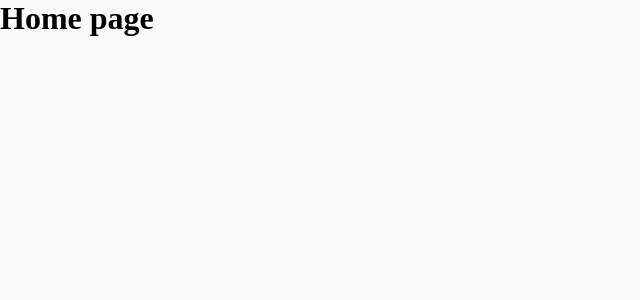
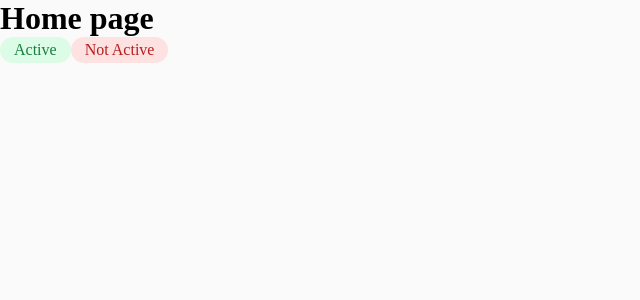
Before and after one commit to dmitrysdevfs/nextjs-crm, a Next.js app: page / in a window 1280 px wide. Shown: the top 300 px of the page, without its empty margins (0-640 px from the left). Built offline with nearby package versions, Linux system fonts and the light colour scheme.

Commit message:
Add status labels

```diff
--- /dev/null
+++ b/src/app/components/active-label.module.css
@@ -0,0 +1,11 @@
+.label {
+  display: inline-flex;
+  padding: 4px 14px;
+  align-items: center;
+  gap: 8px;
+
+  border-radius: 28px;
+  background-color: #dcfce7;
+
+  color: #15803d;
+}
--- /dev/null
+++ b/src/app/components/active-label.tsx
@@ -0,0 +1,11 @@
+import React from 'react';
+import styles from './active-label.module.css';
+
+export interface ActiveLabelProps {
+  children: React.ReactNode;
+}
+
+console.log(styles);
+export default function ActiveLabel({ children }: ActiveLabelProps) {
+  return <span className={styles.label}>{children}</span>;
+}
--- /dev/null
+++ b/src/app/components/not-active-label.module.css
@@ -0,0 +1,11 @@
+.label {
+  display: inline-flex;
+  padding: 4px 14px;
+  align-items: center;
+  gap: 8px;
+
+  border-radius: 28px;
+  background-color: #fee2e2;
+
+  color: #b91c1c;
+}
--- /dev/null
+++ b/src/app/components/not-active-label.tsx
@@ -0,0 +1,10 @@
+import React from 'react';
+import styles from './not-active-label.module.css';
+
+export interface NotActiveLabelProps {
+  children: React.ReactNode;
+}
+
+export default function NotActiveLabel({ children }: NotActiveLabelProps) {
+  return <span className={styles.label}>{children}</span>;
+}
--- a/src/app/page.tsx
+++ b/src/app/page.tsx
@@ -1,9 +1,13 @@
+import ActiveLabel from "./components/active-label";
+import NotActiveLabel from "./components/not-active-label";
 
 
 export default function Home() {
   return (
     <main >
       <h1>Home page</h1>
+      <ActiveLabel>Active</ActiveLabel>
+      <NotActiveLabel>Not Active</NotActiveLabel>
     </main>
 
   );
```
